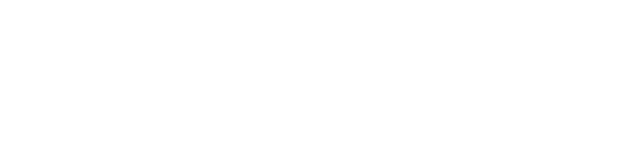
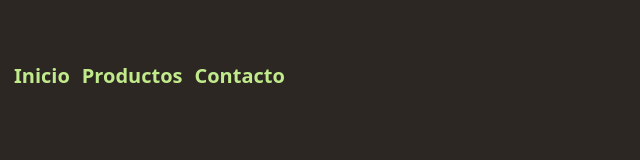
Before and after one commit to fabricionirvana/herreriarecoba, a plain HTML site: page pages/herreria.html in a window 1280 px wide. Shown: the whole page, without its empty margins (0-640 px from the left). Drawn offline with Linux system fonts and the light colour scheme.

Commit message:
agregando estilos

```diff
--- a/pages/herreria.html
+++ b/pages/herreria.html
@@ -5,8 +5,18 @@
     <meta http-equiv="X-UA-Compatible" content="IE=edge">
     <meta name="viewport" content="width=device-width, initial-scale=1.0">
     <title>Herreria</title>
+    <link rel="stylesheet" href="../css/estilo.css">
 </head>
 <body>
+    <div class="herreria">
+        <header>
+            <nav class="productos">
+                <a href="../index.html" class="inicio">Inicio</a>
+                <a href="../pages/productos.html" class="productos">Productos</a>
+                <a href="../pages/contacto.html" class="contacto">Contacto</a>
+             </nav>
+        </header>
+    </div>
 
 </body>
 </html>
```
Also changed, not shown: pages/muebles.html (+9 -0 lines), pages/portones.html (+8 -0 lines), pages/puertasyventanas.html (+10 -0 lines).
